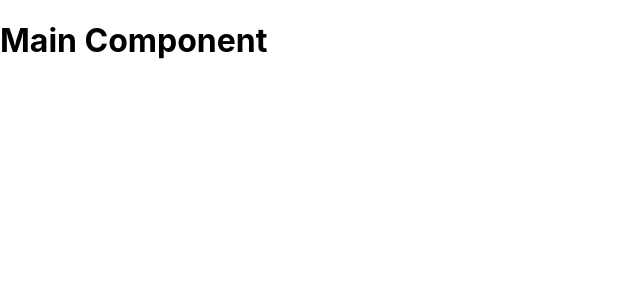
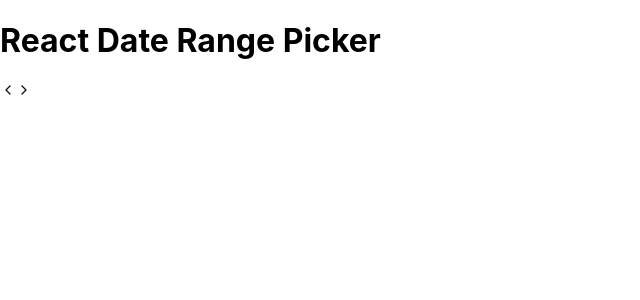
Before and after one commit to hafiztalhakhgll/react-date-range-picker, a React (Create React App) app: page / in a window 1280 px wide. Shown: the top 300 px of the page, without its empty margins (0-640 px from the left). Built offline with nearby package versions, Linux system fonts and the light colour scheme.

Commit message:
adding sass to the project

```diff
--- a/package.json
+++ b/package.json
@@ -10,9 +10,11 @@
     "@types/node": "^16.18.11",
     "@types/react": "^18.0.26",
     "@types/react-dom": "^18.0.10",
+    "date-fns": "^2.29.3",
     "react": "^18.2.0",
     "react-dom": "^18.2.0",
     "react-scripts": "5.0.1",
+    "sass": "^1.57.1",
     "typescript": "^4.9.4",
     "web-vitals": "^2.1.4"
   },
--- a/src/App.tsx
+++ b/src/App.tsx
@@ -1,9 +1,11 @@
 import React from "react";
+import DatePicker from "./components/DatePicker";
 
 function App() {
   return (
     <div>
-      <h1>Main Component</h1>
+      <h1>React Date Range Picker</h1>
+      <DatePicker />
     </div>
   );
 }
--- a/src/components/DatePicker.tsx
+++ b/src/components/DatePicker.tsx
@@ -1,7 +1,22 @@
 import React from "react";
+import { Next, Prev } from "./Icons";
 
 const DatePicker = () => {
-  return <div>DatePicker</div>;
+  return (
+    <div>
+      <div className='date-picker-layer'>
+        {/* {monthTableData.map(({ year, month }) => (
+          <MonthTable key={`${year}${month}`} year={year} month={month} />
+        ))} */}
+        <span className='prevbtn-prevbtn'>
+          <Prev />
+        </span>
+        <span className='nextbtn-nextbtn'>
+          <Next />
+        </span>
+      </div>
+    </div>
+  );
 };
 
 export default DatePicker;
--- /dev/null
+++ b/src/components/Icons.tsx
@@ -0,0 +1,25 @@
+export const Prev = () => {
+  return (
+    <svg width='16' height='16' viewBox='0 0 24 24' fill='none' xmlns='http://www.w3.org/2000/svg'>
+      <path
+        fillRule='evenodd'
+        clipRule='evenodd'
+        d='M15.7071 5.29289C16.0976 5.68342 16.0976 6.31658 15.7071 6.70711L10.4142 12L15.7071 17.2929C16.0976 17.6834 16.0976 18.3166 15.7071 18.7071C15.3166 19.0976 14.6834 19.0976 14.2929 18.7071L8.29289 12.7071C7.90237 12.3166 7.90237 11.6834 8.29289 11.2929L14.2929 5.29289C14.6834 4.90237 15.3166 4.90237 15.7071 5.29289Z'
+        fill='#111111'
+      />
+    </svg>
+  );
+};
+
+export const Next = () => {
+  return (
+    <svg width='16' height='16' viewBox='0 0 24 24' fill='none' xmlns='http://www.w3.org/2000/svg'>
+      <path
+        fillRule='evenodd'
+        clipRule='evenodd'
+        d='M8.29289 5.29289C8.68342 4.90237 9.31658 4.90237 9.70711 5.29289L15.7071 11.2929C16.0976 11.6834 16.0976 12.3166 15.7071 12.7071L9.70711 18.7071C9.31658 19.0976 8.68342 19.0976 8.29289 18.7071C7.90237 18.3166 7.90237 17.6834 8.29289 17.2929L13.5858 12L8.29289 6.70711C7.90237 6.31658 7.90237 5.68342 8.29289 5.29289Z'
+        fill='#111111'
+      />
+    </svg>
+  );
+};
--- /dev/null
+++ b/src/styles/icons.scss
@@ -0,0 +1,28 @@
+.prevbtn-prevbtn,
+.nextbtn-nextbtn {
+  cursor: pointer;
+  position: absolute !important;
+  padding: 8px !important;
+  margin-top: 20px !important;
+  border-radius: 50% !important;
+  width: 32px !important;
+  height: 32px !important;
+  font-size: 12;
+
+  &:hover {
+    background-color: #f5f5f7;
+  }
+}
+
+.prevbtn-prevbtn {
+  left: 88px !important;
+}
+
+.nextbtn-nextbtn {
+  right: 88px !important;
+}
+
+&,
+* {
+  box-sizing: border-box !important;
+}
```
Also changed, not shown: src/index.css (+7 -5 lines), src/utils/index.ts (+7 -0 lines), src/context/index.ts (deleted), src/hooks/index.ts (deleted), src/hooks/useDayCell.ts (deleted), 1 other file (tests, documents, lock files or other folders).
